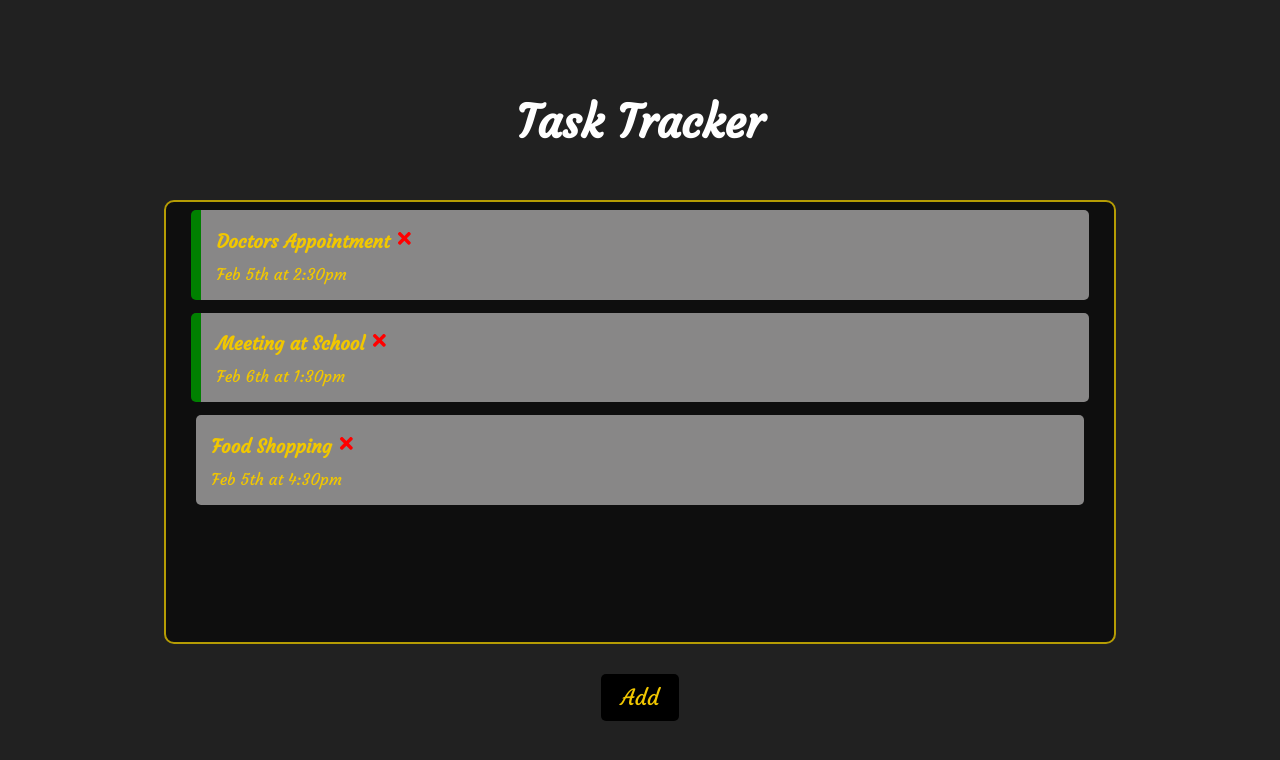
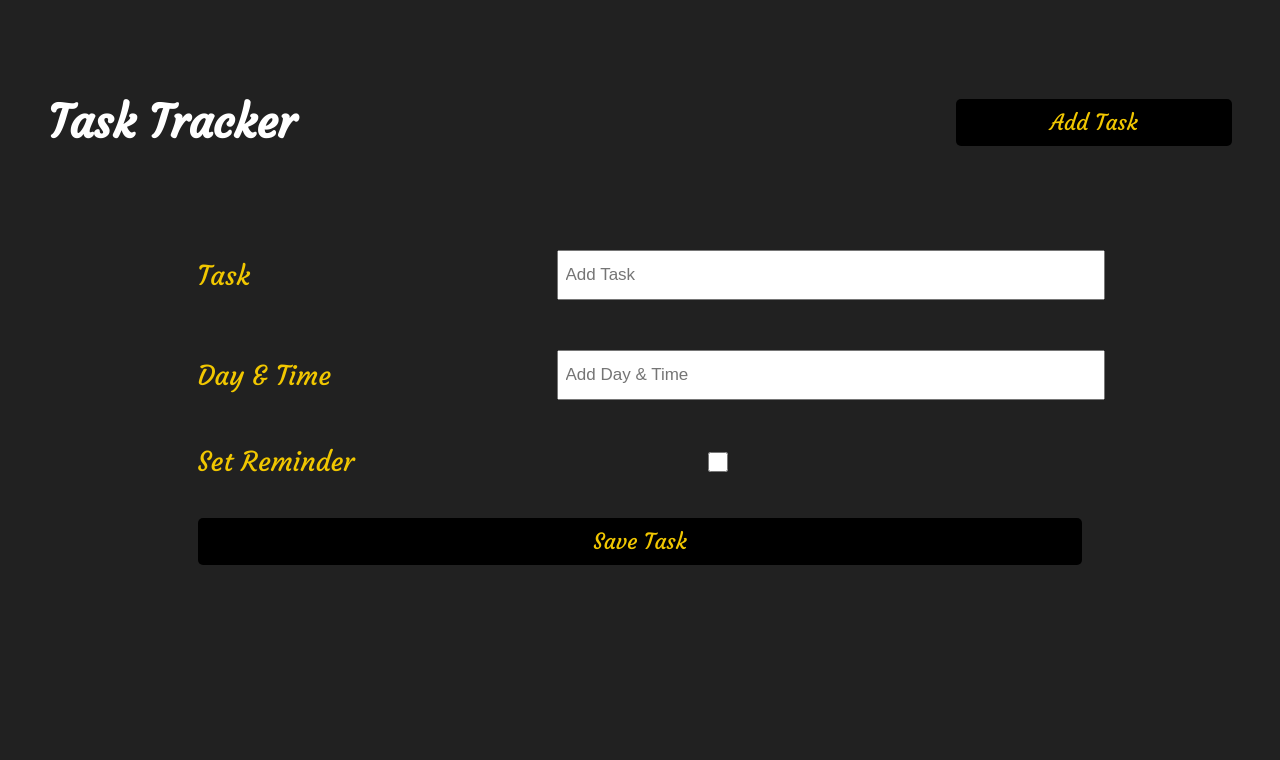
Before and after one commit to Marwa64/Task-Tracker, a React (Create React App) app: page / in a window 1280 px wide. Shown: the top 760 px of the page. Built offline with nearby package versions, Linux system fonts and the light colour scheme.

Commit message:
change styling and add form

```diff
--- a/src/App.js
+++ b/src/App.js
@@ -1,5 +1,6 @@
 import Header from './components/Header'
 import Tasks from './components/Tasks'
+import AddTask from './components/AddTask'
 import { useState } from 'react'
 
 const App = () => {
@@ -24,6 +25,15 @@ const App = () => {
     }
   ])
 
+  const [form, setForm] = useState(true)
+
+  const displayForm = () => {
+    setForm(true)
+  }
+  const saveTask = () => {
+    setForm(false)
+  }
+
   const deleteTask = (id) => {
     setTasks(tasks.filter((task) => task.id !== id))
   }
@@ -33,10 +43,12 @@ const App = () => {
   }
 
   return (
+    <>
+    <Header title="Task Tracker" displayForm={displayForm}/>
     <div className="container">
-      <Header title="Task Tracker"/>
-      <Tasks tasks={tasks} deleteTask={deleteTask} toggleReminder={toggleReminder}/>
+        {form == false ? <Tasks tasks={tasks} deleteTask={deleteTask} toggleReminder={toggleReminder}/> : <AddTask saveTask={saveTask}/>}
     </div>
+    </>
   );
 }
 
--- /dev/null
+++ b/src/components/AddTask.js
@@ -0,0 +1,33 @@
+import { useState } from 'react'
+
+const AddTask = (props) => {
+  const [text, setText] = useState('')
+  const [date, setDate] = useState('')
+  const [reminder, setReminder] = useState(false)
+
+  let animationDelay = 0;
+
+  return (
+    <form className='add-form' onSubmit={props.saveTask}>
+      <div className='form-control' style={{animationDelay: (animationDelay = animationDelay+0.4) + 's'}} >
+        <label>Task</label>
+        <input type='text' placeholder='Add Task' value={text} onChange={(e) => setText(e.target.value)}
+        />
+      </div>
+      <div className='form-control' style={{animationDelay: (animationDelay = animationDelay+0.4) + 's'}}>
+        <label>Day & Time</label>
+        <input type='text' placeholder='Add Day & Time' value={date} onChange={(e) => setDate(e.target.value)}
+        />
+      </div>
+      <div className='form-control form-control-check' style={{animationDelay: (animationDelay = animationDelay+0.4) + 's'}}>
+        <label>Set Reminder</label>
+        <input type='checkbox' checked={reminder} value={reminder} onChange={(e) => setReminder(e.currentTarget.checked)}
+        />
+      </div>
+
+      <input type='submit' value='Save Task' className='btn' id="submit" style={{animationDelay: (animationDelay = animationDelay+0.4) + 's'}}/>
+    </form>
+  )
+}
+
+export default AddTask;
--- a/src/components/Button.js
+++ b/src/components/Button.js
@@ -2,7 +2,7 @@ import PropTypes from 'prop-types'
 
 const Button = (props) => {
   return (
-    <button onClick={props.onClick}>
+    <button onClick={props.onClick} className='btn'>
       {props.text}
     </button>
   )
--- a/src/components/Header.js
+++ b/src/components/Header.js
@@ -1,8 +1,11 @@
+import Button from './Button'
 
 const Header = (props) => {
+
     return (
       <header>
-        <h1>{props.title}</h1> <br/>
+        <h1>{props.title}</h1>
+        <Button text="Add Task" onClick={props.displayForm}/>
       </header>
     )
 }
--- a/src/components/Task.js
+++ b/src/components/Task.js
@@ -2,7 +2,7 @@ import { FaTimes } from 'react-icons/fa'
 
 const Task = (props) => {
   return (
-    <div style={{animationDelay: props.animationDelay + 's'}} onDoubleClick={() => props.toggleReminder(props.task.id)} onDoubleTap={() => props.toggleReminder(props.task.id)} className={`task ${props.task.reminder === true ? 'reminder' : ''}`}>
+    <div style={{animationDelay: props.animationDelay + 's'}} onDoubleClick={() => props.toggleReminder(props.task.id)} className={`task ${props.task.reminder === true ? 'reminder' : ''}`}>
       <h3>{props.task.text} <FaTimes onClick={() => props.deleteTask(props.task.id)} style={{color: 'red', cursor: 'pointer'}} /></h3>
       <p>{props.task.day}</p>
     </div>
--- a/src/components/Tasks.js
+++ b/src/components/Tasks.js
@@ -2,17 +2,11 @@ import Button from './Button'
 import Task from './Task'
 
 const Tasks = (props) => {
-  let animationDelay = 0.5;
+  let animationDelay = 0;
 
-  const onClick = () => {
-    console.log("click");
-  }
   return (
     <>
-      <div className='tasksContainer'>
-        {props.tasks.map((task) => (<Task key={task.id} animationDelay={animationDelay+= 0.5} task={task} deleteTask={props.deleteTask} toggleReminder={props.toggleReminder} />))}
-      </div>
-      <Button text="Add" onClick={onClick}/>
+      {props.tasks.map((task) => (<Task key={task.id} animationDelay={animationDelay+= 0.4} task={task} deleteTask={props.deleteTask} toggleReminder={props.toggleReminder} />))}
     </>
   )
 }
--- a/src/index.css
+++ b/src/index.css
@@ -13,43 +13,32 @@ body {
   height: 100%;
 }
 .container {
-  display: flex;
-  justify-content: center;
-  align-items: center;
-  flex-direction: column;
+    display: flex;
+    justify-content: center;
+    align-items: center;
+    flex-direction: column;
 }
 header {
-  display: flex;
-  justify-content: center;
+  margin-top: 7vh;
+  display: grid;
+  grid-template-columns: 75% 25%;
   align-items: center;
-  margin-top: 7vh;
+  margin-bottom: 30px;
 }
 h1 {
-  text-align: center;
   font-size: 45px;
+  padding-left: 40px;
 }
-.tasksContainer {
-  margin-top: 20px;
-  background-color: #00000091;
-  border: 2px solid #b59c04;
-  border-radius: 10px;
-  display: flex;
-  flex-direction: column;
-  align-items: center;
-  height: 55vh;
-  width: 75%;
-  overflow-y: auto;
-}
-.tasksContainer::-webkit-scrollbar {
+body::-webkit-scrollbar {
   width: 12px;
 }
-.tasksContainer::-webkit-scrollbar-thumb {
+body::-webkit-scrollbar-thumb {
   background-color: #888787;
   border-radius: 10px;
 }
 .task {
   background-color: #888787;
-  left: -100%;
+  left: -200%;
   margin-bottom: 5px;
   margin-top: 8px;
   width: 92%;
@@ -61,8 +50,13 @@ h1 {
   animation-delay: 1s;
 }
 @keyframes slide {
-    0% { left: -100%; }
+    0% { left: -200%; }
     100% { left: 0; }
+}
+svg {
+  position: absolute;
+  right: 30px;
+  margin-top: 12px;
 }
 .reminder {
   border-left: 10px solid green;
@@ -71,23 +65,83 @@ h3 {
   margin-bottom: -5px;
 }
 button {
-  margin-top: 30px;
+  float: right;
+  margin-right: 40px;
+}
+.btn {
   color: #f1c700;
   background-color: black;
   border-style: hidden;
   font-family: 'Courgette', cursive;
   font-size: 22px;
   border-radius: 5px;
-  padding: 10px 20px 10px 20px;
+  padding: 10px 25px 10px 25px;
 }
-button:hover {
+.btn:hover {
   color: black;
   background-color: #d8b900;
 }
-
-@media only screen and (max-width: 1000px) {
+.add-form {
+  display: flex;
+  flex-direction: column;
+  justify-content: center;
+  width: 70%;
+  margin-top: 15px;
+}
+.form-control {
+  margin: 20px 0;
+}
+.form-control {
+  left: -200%;
+  margin: 20px 0;
+  display: grid;
+  grid-template-columns: 40% 60%;
+  align-items: center;
+  font-size: 27px;
+  color: #f1c700;
+  position: relative;
+  animation: slide 0.5s forwards;
+  animation-delay: 1s;
+}
+.form-control label {
+  display: block;
+}
+.form-control input {
+  width: 100%;
+  height: 40px;
+  margin: 5px;
+  padding: 3px 7px;
+  font-size: 17px;
+}
+.form-control-check {
+  display: flex;
+  align-items: center;
+  justify-content: space-between;
+}
+.form-control-check input {
+  flex: 2;
+  height: 20px;
+}
+#submit {
+  left: -200%;
+  margin-top: 20px;
+  position: relative;
+  animation: slide 0.5s forwards;
+  animation-delay: 1s;
+}
+@media only screen and (max-width: 700px) {
   /* For mobile phones: */
-  .tasksContainer {
-    width: 90%;
+  .form-control {
+    grid-template-columns: auto;
+  }
+  header {
+    grid-template-columns: auto;
+  }
+  button {
+    margin-left: 16%;
+  }
+  h1 {
+    text-align: center;
+    margin-left: -20px;
   }
 }
```
Also changed, not shown: 1 other file (tests, documents, lock files or other folders).
